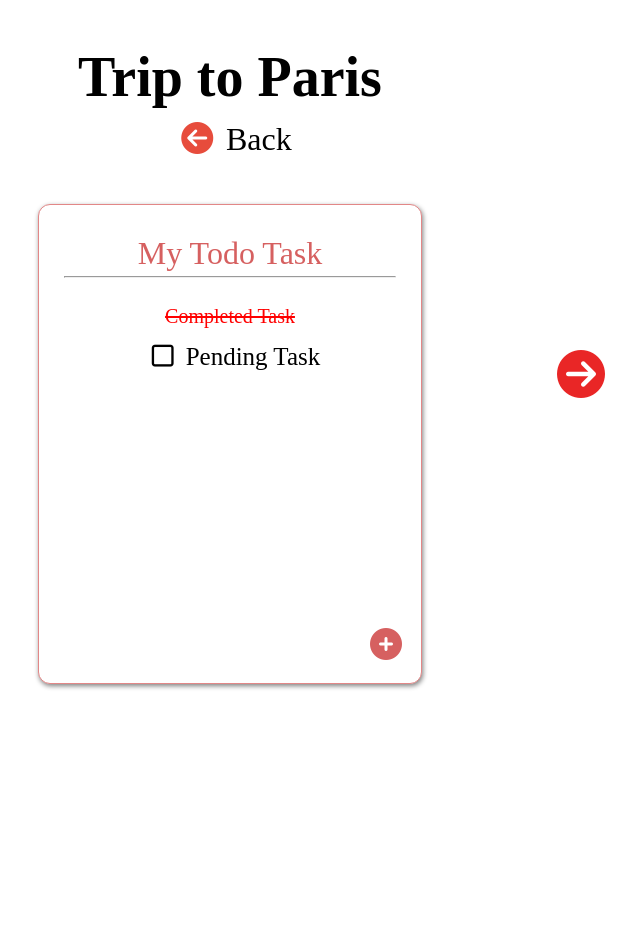
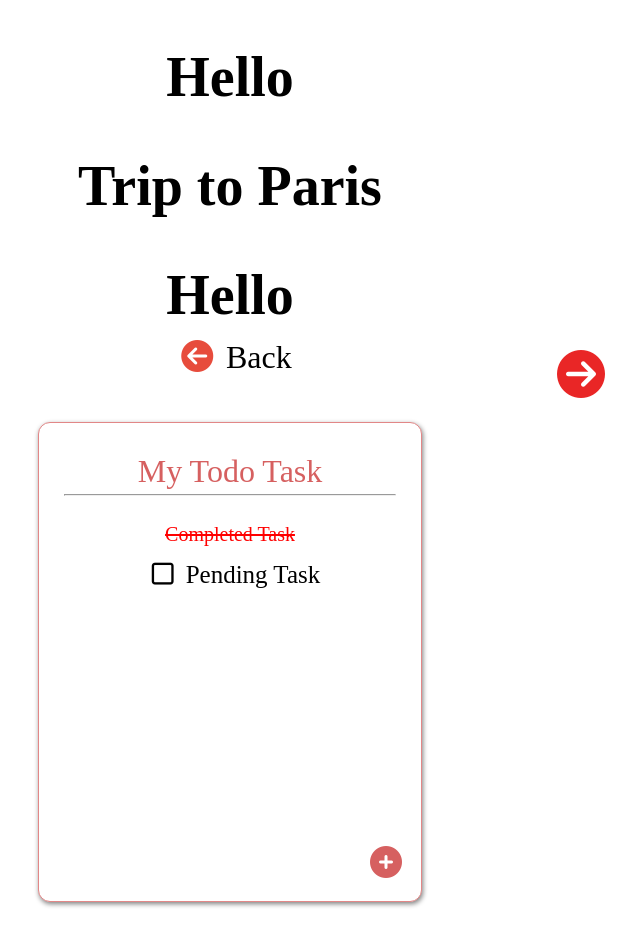
Before and after one commit to Akshaay9/TodoPage-2, a plain HTML site: page index.html in a window 1280 px wide. Shown: the whole page, without its empty margins (410-1050 px from the left). Before the commit the page ends 800 px from the top, so only its background shows below. Drawn offline with Linux system fonts and the light colour scheme.

Commit message:
Update index.html

```diff
--- a/index.html
+++ b/index.html
@@ -10,7 +10,9 @@
 </head>
 <body>
     <p></p>
-        <h1>Trip to Paris</h1>
+    <div class="headerContainer">
+       <div class="one"><h1>Hello</h1></div> <h1> Trip to Paris</h1><div class="two"><h1>Hello</h1></div></div>
+
        <p><i class="fa fa-arrow-circle-left icon" style="font-size:32px"></i>Back</p>
        <div class="cards">
         <div class="card">
@@ -31,6 +33,7 @@
     </div>
     </div>
     <a href="https://akshaay9.github.io/Todo-Page3/"><i class="fas fa-arrow-circle-right arrow fa-3x"></i></a>
+    <!-- hello -->
 
 </body>
 </html>
```
